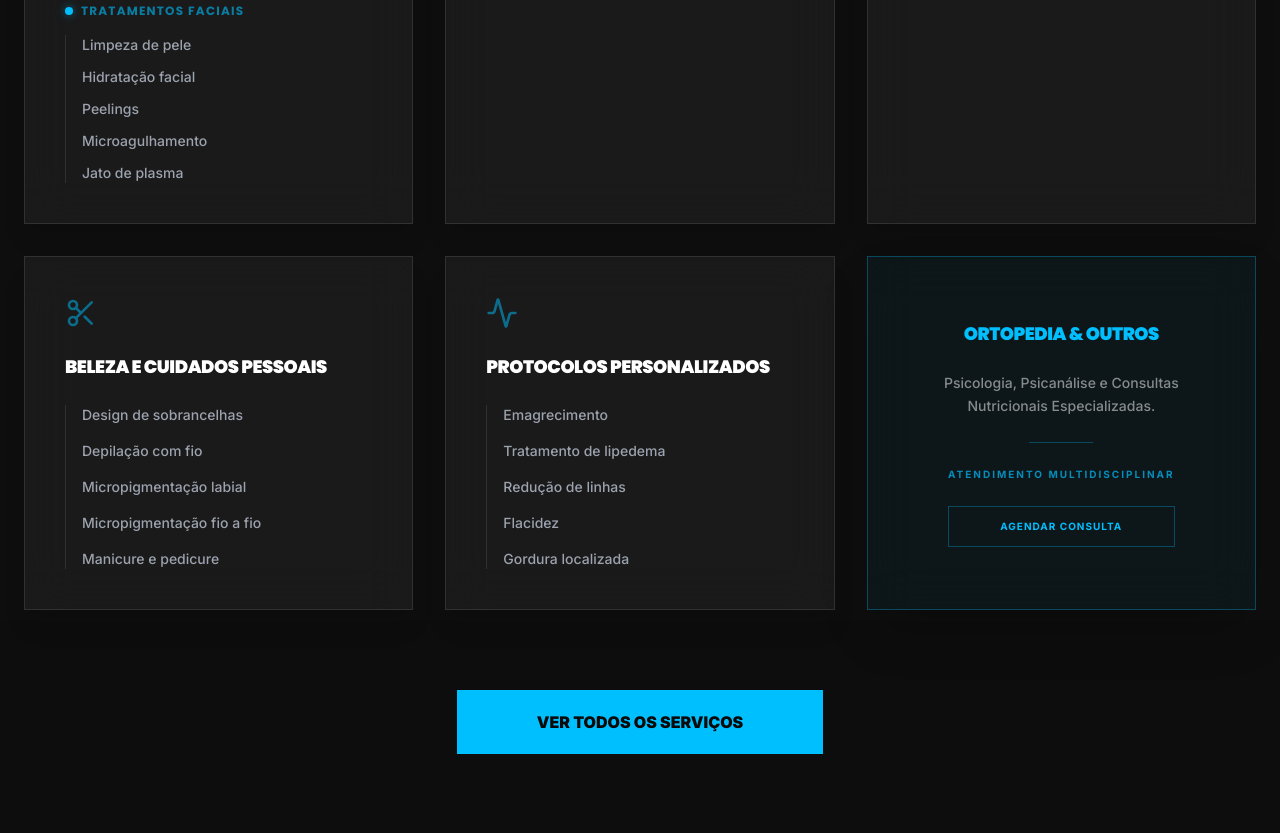
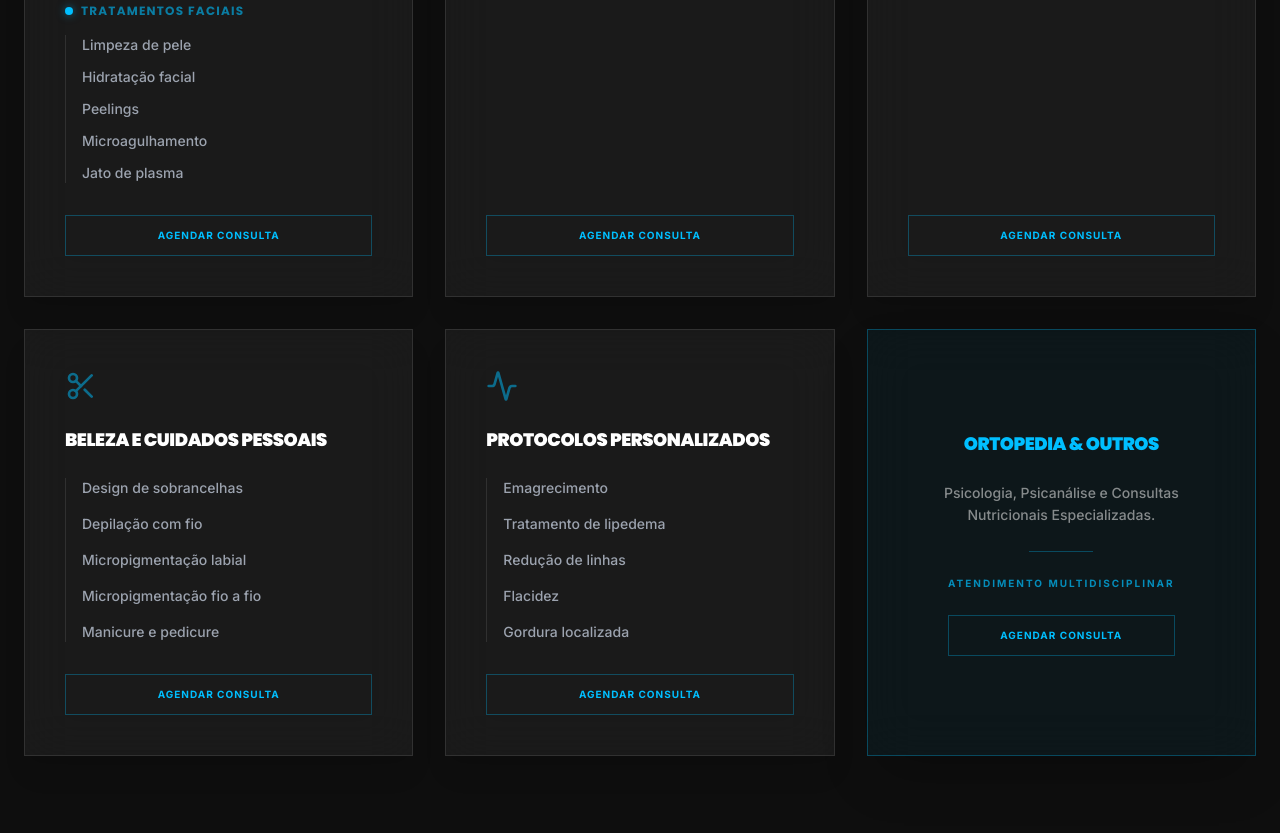
Before and after one commit to lopesigor2003-eng/Clinica-VittaPro, a plain HTML site: page index.html in a window 1280 px wide. Shown: the part 2174-3007 px from the top of the page. Drawn offline with nearby package versions, Linux system fonts and the light colour scheme.

Commit message:
Update index.html

```diff
--- a/index.html
+++ b/index.html
@@ -4,7 +4,6 @@
     <meta charset="UTF-8">
     <meta name="viewport" content="width=device-width, initial-scale=1.0">
     <title>Clínica VittaPro | Um Novo Padrão de Cuidado</title>
-    <link rel="icon" href="vittapro.png" type="image/png">
 
     <!-- Fonts -->
     <link rel="preconnect" href="https://fonts.googleapis.com">
@@ -123,10 +122,24 @@
                 <a href="#contato" class="text-[10px] font-bold uppercase tracking-[0.25em] text-white/50 hover:text-brand-blue transition-colors">Contato</a>
                 <a href="https://wa.me/+554733991989" target="_blank" rel="noopener noreferrer" class="btn-outline-neon">Agendar</a>
             </div>
-            <!-- Mobile Menu Toggle (Simplified for static) -->
-            <button class="lg:hidden text-white/50 hover:text-brand-blue">
+            <!-- Mobile Menu Toggle -->
+            <button id="mobile-menu-toggle" class="lg:hidden text-white/50 hover:text-brand-blue transition-colors">
                 <i data-lucide="menu" class="w-6 h-6"></i>
             </button>
+        </div>
+
+        <!-- Mobile Menu Overlay -->
+        <div id="mobile-menu" class="fixed inset-0 bg-brand-dark/95 z-[60] flex flex-col items-center justify-center gap-8 translate-x-full transition-transform duration-500 lg:hidden">
+            <button id="mobile-menu-close" class="absolute top-6 right-6 text-white/50 hover:text-brand-blue transition-colors">
+                <i data-lucide="x" class="w-8 h-8"></i>
+            </button>
+            <a href="#inicio" class="mobile-link text-lg font-bold uppercase tracking-[0.25em] text-white hover:text-brand-blue transition-colors">Início</a>
+            <a href="#a-clinica" class="mobile-link text-lg font-bold uppercase tracking-[0.25em] text-white hover:text-brand-blue transition-colors">A Clínica</a>
+            <a href="#servicos" class="mobile-link text-lg font-bold uppercase tracking-[0.25em] text-white hover:text-brand-blue transition-colors">Serviços</a>
+            <a href="#equipe" class="mobile-link text-lg font-bold uppercase tracking-[0.25em] text-white hover:text-brand-blue transition-colors">Equipe</a>
+            <a href="#depoimentos" class="mobile-link text-lg font-bold uppercase tracking-[0.25em] text-white hover:text-brand-blue transition-colors">Depoimentos</a>
+            <a href="#contato" class="mobile-link text-lg font-bold uppercase tracking-[0.25em] text-white hover:text-brand-blue transition-colors">Contato</a>
+            <a href="https://wa.me/+554733991989" target="_blank" rel="noopener noreferrer" class="btn-outline-neon py-4 px-12">Agendar</a>
         </div>
     </nav>
 
@@ -273,6 +286,11 @@
                                 </ul>
                             </div>
                         </div>
+                        <div class="mt-auto pt-8">
+                            <a href="https://wa.link/j7mru0" target="_blank" rel="noopener noreferrer" class="btn-outline-neon w-full flex justify-center text-[10px]">
+                                Agendar Consulta
+                            </a>
+                        </div>
                     </div>
 
                     <!-- Category 2 -->
@@ -290,6 +308,11 @@
                             <li class="text-sm text-gray-400 font-medium hover:text-white transition-colors cursor-default">Endolaser</li>
                             <li class="text-sm text-gray-400 font-medium hover:text-white transition-colors cursor-default">Aplicações de vitaminas</li>
                         </ul>
+                        <div class="mt-auto pt-8">
+                            <a href="https://wa.link/a6d3xr" target="_blank" rel="noopener noreferrer" class="btn-outline-neon w-full flex justify-center text-[10px]">
+                                Agendar Consulta
+                            </a>
+                        </div>
                     </div>
 
                     <!-- Category 3 -->
@@ -303,6 +326,11 @@
                             <li class="text-sm text-gray-400 font-medium hover:text-white transition-colors cursor-default">Quiropraxia</li>
                             <li class="text-sm text-gray-400 font-medium hover:text-white transition-colors cursor-default">Reabilitação física</li>
                         </ul>
+                        <div class="mt-auto pt-8">
+                            <a href="https://wa.link/vwomac" target="_blank" rel="noopener noreferrer" class="btn-outline-neon w-full flex justify-center text-[10px]">
+                                Agendar Consulta
+                            </a>
+                        </div>
                     </div>
 
                     <!-- Category 4 -->
@@ -318,6 +346,11 @@
                             <li class="text-sm text-gray-400 font-medium hover:text-white transition-colors cursor-default">Micropigmentação fio a fio</li>
                             <li class="text-sm text-gray-400 font-medium hover:text-white transition-colors cursor-default">Manicure e pedicure</li>
                         </ul>
+                        <div class="mt-auto pt-8">
+                            <a href="https://wa.link/14rdjq" target="_blank" rel="noopener noreferrer" class="btn-outline-neon w-full flex justify-center text-[10px]">
+                                Agendar Consulta
+                            </a>
+                        </div>
                     </div>
 
                     <!-- Category 5 -->
@@ -333,6 +366,11 @@
                             <li class="text-sm text-gray-400 font-medium hover:text-white transition-colors cursor-default">Flacidez</li>
                             <li class="text-sm text-gray-400 font-medium hover:text-white transition-colors cursor-default">Gordura localizada</li>
                         </ul>
+                        <div class="mt-auto pt-8">
+                            <a href="https://wa.link/16jntf" target="_blank" rel="noopener noreferrer" class="btn-outline-neon w-full flex justify-center text-[10px]">
+                                Agendar Consulta
+                            </a>
+                        </div>
                     </div>
 
                     <!-- Specialty Card -->
@@ -342,7 +380,7 @@
                         <div class="w-16 h-[1px] bg-brand-blue/30"></div>
                         <div class="flex flex-col items-center">
                             <p class="text-[10px] uppercase font-bold tracking-[0.2em] text-brand-blue/70">Atendimento Multidisciplinar</p>
-                            <a href="https://wa.me/+554733991989" target="_blank" rel="noopener noreferrer" class="mt-6 btn-outline-neon px-8 py-3 w-full">Agendar Consulta</a>
+                            <a href="https://wa.link/hyjrel" target="_blank" rel="noopener noreferrer" class="mt-6 btn-outline-neon px-8 py-3 w-full">Agendar Consulta</a>
                         </div>
                     </div>
                 </div>
@@ -395,7 +433,7 @@
 
                         <div class="relative w-full group">
                             <div class="relative overflow-hidden glass border-white/10 shadow-2xl aspect-[4/5] sm:aspect-square lg:aspect-[4/5] flex items-center justify-center">
-                                <img id="space-image" src="https://i.postimg.cc/g2S8L3HT/Whats-App-Image-2026-04-28-at-17-21-47.jpg" alt="Interior da Clínica" class="w-full h-full object-cover">
+                                <img id="space-image" src="https://i.postimg.cc/GtT6gYBf/Whats-App-Image-2026-04-30-at-20-32-58.jpg" alt="Interior da Clínica" class="w-full h-full object-cover">
                             </div>
 
                             <button id="prev-space" class="absolute left-2 top-1/2 -translate-y-1/2 w-8 h-8 md:w-10 md:h-10 glass border-white/20 flex items-center justify-center text-brand-blue hover:neon-border transition-all opacity-0 group-hover:opacity-100 z-10">
@@ -578,10 +616,15 @@
         ];
 
         const spaceImages = [
-            'https://i.postimg.cc/g2S8L3HT/Whats-App-Image-2026-04-28-at-17-21-47.jpg',
-            'https://i.postimg.cc/t4SWnFNB/Whats-App-Image-2026-04-28-at-17-21-46.jpg',
-            'https://i.postimg.cc/HkZX8b9B/Whats-App-Image-2026-04-28-at-17-21-46-(1).jpg',
-            'https://i.postimg.cc/g2S8L3HB/Whats-App-Image-2026-04-28-at-17-21-47-(2).jpg',
+            'https://i.postimg.cc/GtT6gYBf/Whats-App-Image-2026-04-30-at-20-32-58.jpg',
+            'https://i.postimg.cc/gJTfK402/Whats-App-Image-2026-04-30-at-20-32-58-(1).jpg',
+            'https://i.postimg.cc/MTFhYtGH/Whats-App-Image-2026-04-30-at-20-32-58-(2).jpg',
+            'https://i.postimg.cc/xC4WPgdT/Whats-App-Image-2026-04-30-at-20-32-58-(3).jpg',
+            'https://i.postimg.cc/Hxhft3LW/Whats-App-Image-2026-04-30-at-20-32-58-(4).jpg',
+            'https://i.postimg.cc/zBc9kpfK/Whats-App-Image-2026-04-30-at-20-32-58-(5).jpg',
+            'https://i.postimg.cc/RFDjTG0G/Whats-App-Image-2026-04-30-at-20-32-58-(6).jpg',
+            'https://i.postimg.cc/Tw4ZcQPC/Whats-App-Image-2026-04-30-at-20-32-58-(7).jpg',
+            'https://i.postimg.cc/8cfxXWFb/Whats-App-Image-2026-04-30-at-20-32-58-(8).jpg',
         ];
 
         function createCarousel(imgArray, imgElementId, prevBtnId, nextBtnId, indicatorsId) {
@@ -645,6 +688,27 @@
             reveal();
         };
 
+        // Mobile Menu Logic
+        const mobileMenu = document.getElementById('mobile-menu');
+        const mobileToggle = document.getElementById('mobile-menu-toggle');
+        const mobileClose = document.getElementById('mobile-menu-close');
+        const mobileLinks = document.querySelectorAll('.mobile-link');
+
+        function toggleMenu() {
+            mobileMenu.classList.toggle('translate-x-full');
+            document.body.style.overflow = mobileMenu.classList.contains('translate-x-full') ? '' : 'hidden';
+        }
+
+        mobileToggle.onclick = toggleMenu;
+        mobileClose.onclick = toggleMenu;
+
+        mobileLinks.forEach(link => {
+            link.onclick = () => {
+                mobileMenu.classList.add('translate-x-full');
+                document.body.style.overflow = '';
+            };
+        });
+
         // Scroll reveal logic
         function reveal() {
             const reveals = document.querySelectorAll('.reveal, .reveal-left, .reveal-right');
```
